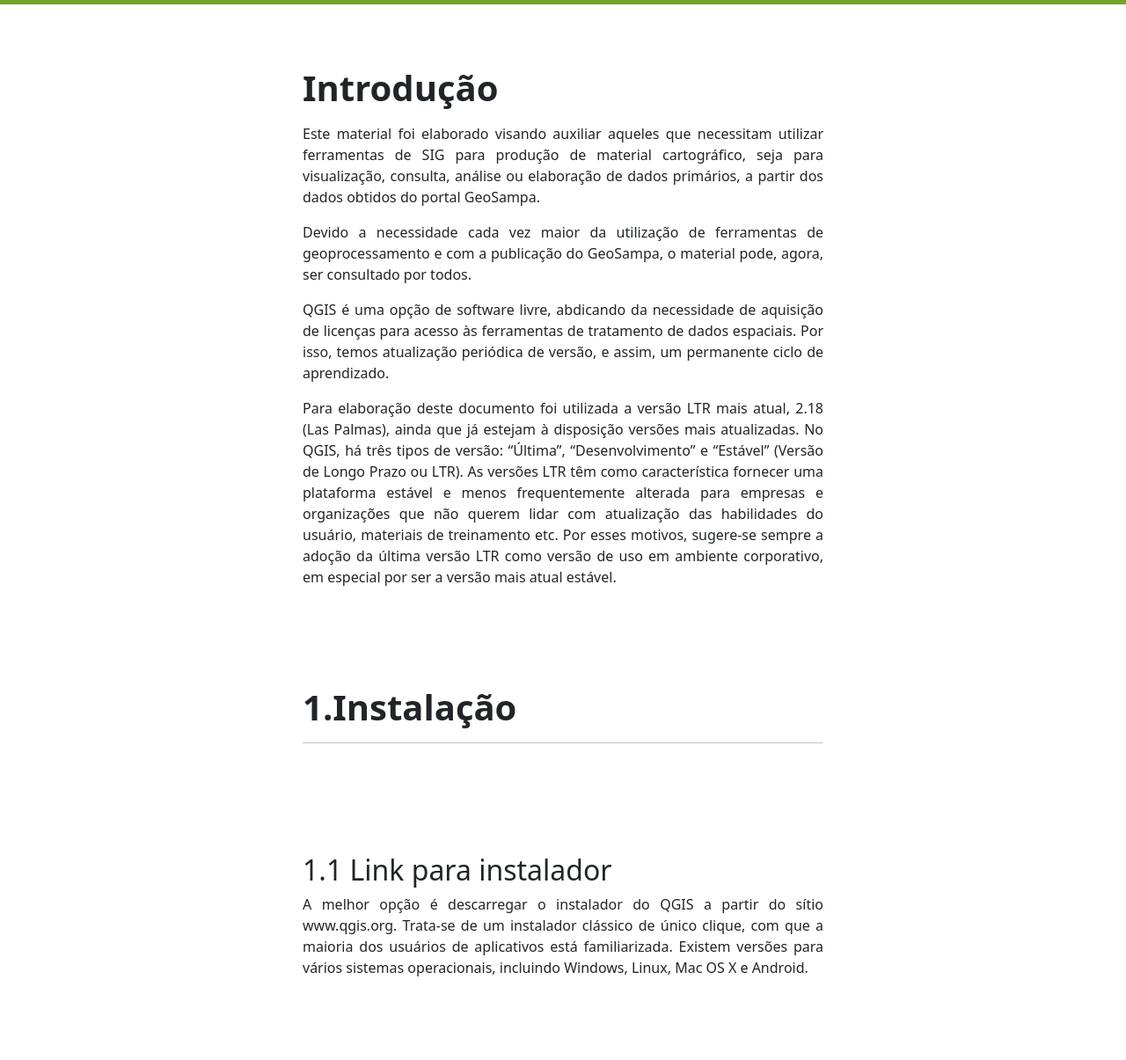
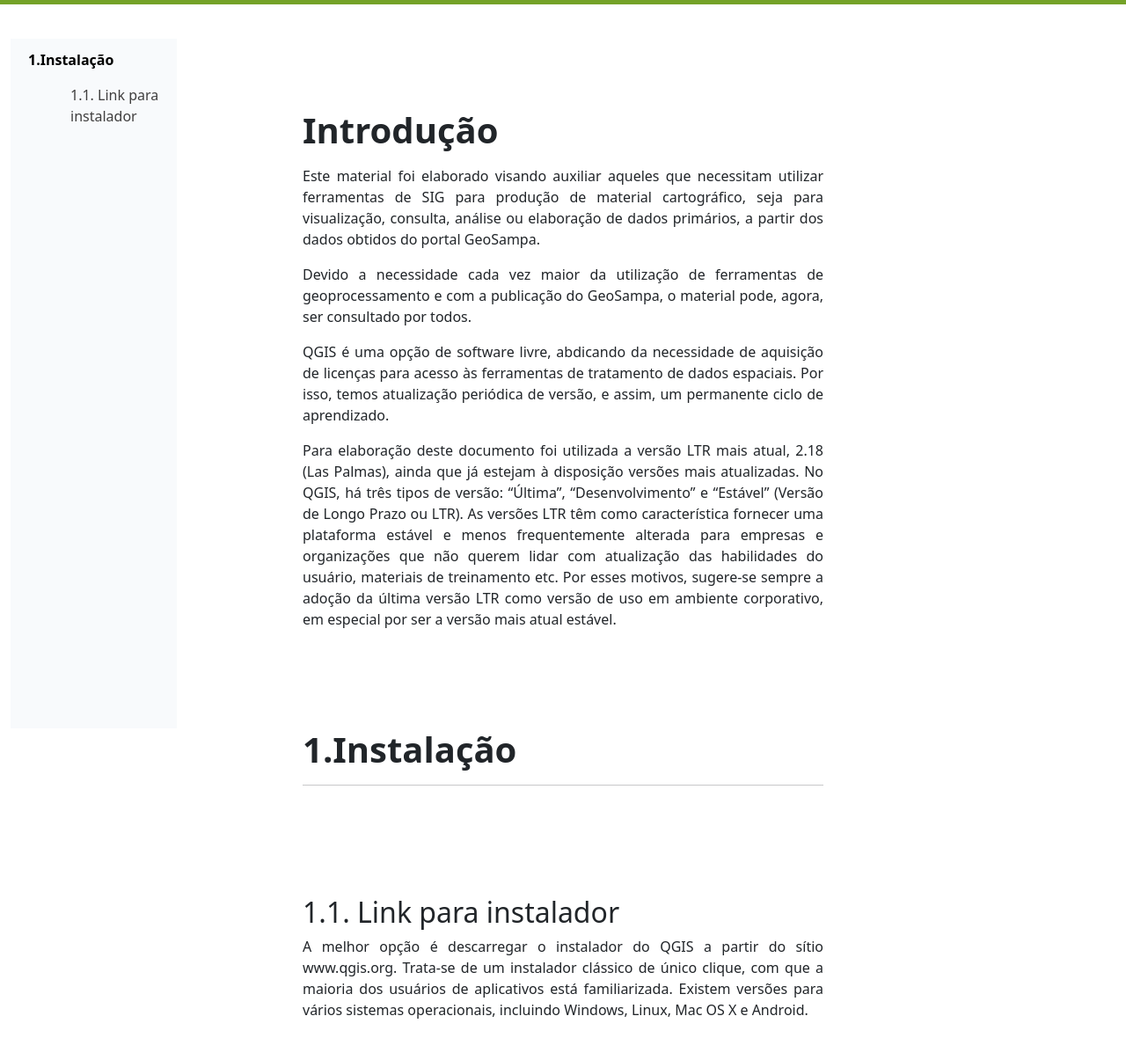
Before and after one commit to 20pras4/Portfolio-do-Italo, a plain HTML site: page index.html in a window 1280 px wide. Shown: the part 65-1270 px from the top of the page at 88% size. Drawn offline with nearby package versions, Linux system fonts and the light colour scheme.

Commit message:
pesquisa4

```diff
--- a/index.html
+++ b/index.html
@@ -81,8 +81,30 @@
             </div>
         </div>
     </nav>
+    <div class="container-fluid pt-5" >
+        <div class="row">
+
+            <div class="col-2 col-xs-1 pt-3 position-fixed h-100 ">
+
+                <nav id="navbar-progress" class="navbar navbar-nav-scroll mobile-offcanvas navbar-light flex-column align-items-stretch p-1">
+
+                        <nav class="nav nav-pills flex-column">
+                            <a id="nivel1" class="nav-link" href="#1">1.Instalação</a>
+                            <nav class="nav nav-pills flex-column">
+                                <a id="nivel2" class="nav-link ms-5" href="#1.1">1.1. Link para instalador</a>
+
+                            </nav>
+                        </nav>
+                </nav>
+            </div>
+
+
+
 
     <div class="col col-xs-11 col-md-8 col-xl-6 px-4 position-absolute alinhamento">
+
+
+
         <h1 class="pb-2"><br><br>Introdução</h1>
         <p>Este material foi elaborado visando auxiliar aqueles que necessitam utilizar ferramentas de SIG para produção
             de material cartográfico, seja para visualização, consulta, análise ou elaboração de dados primários, a
@@ -101,7 +123,7 @@
             estável.</p>
         <h1 id="1"><br><br>1.Instalação</h1>
         <hr>
-        <h2 id="1.1"><br><br>1.1 Link para instalador</h2>
+        <h2 id="1.1"><br><br>1.1. Link para instalador</h2>
         <p>A melhor opção é descarregar o instalador do QGIS a partir do sítio www.qgis.org. Trata-se de um instalador
             clássico de único clique, com que a maioria dos usuários de aplicativos está familiarizada. Existem versões
             para vários sistemas operacionais, incluindo Windows, Linux, Mac OS X e Android. </p>
```
